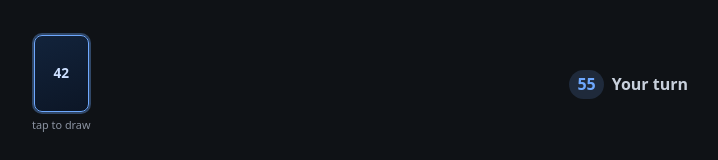
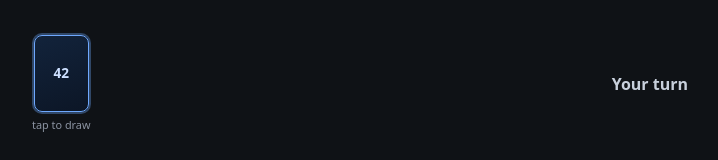
Before and after one commit to TomBer101/duel-poker, a React (Vite) app: page /solo in a window 1280 px wide. Shown: the part 287-447 px from the top of the page, without its empty margins (280-998 px from the left). Built offline with nearby package versions, Linux system fonts and the light colour scheme.

Commit message:
hot fix: timer starts after drawning a card

```diff
--- a/src/ui/screens/GameScreen.tsx
+++ b/src/ui/screens/GameScreen.tsx
@@ -28,7 +28,7 @@ export function GameScreen() {
   // The engine only auto-places on timeout during the placing phase (there is
   // no replace-phase equivalent yet), so the countdown only runs there too —
   // showing one during replace with no teeth would be misleading.
-  const timerActive = g.isHumanTurn && placing;
+  const timerActive = g.isHumanTurn && placing && pending !== null;
   const secondsLeft = useTimer(timerActive, TURN_TIMEOUT_MS, g.timeout);
 
   const revealCount =
```
